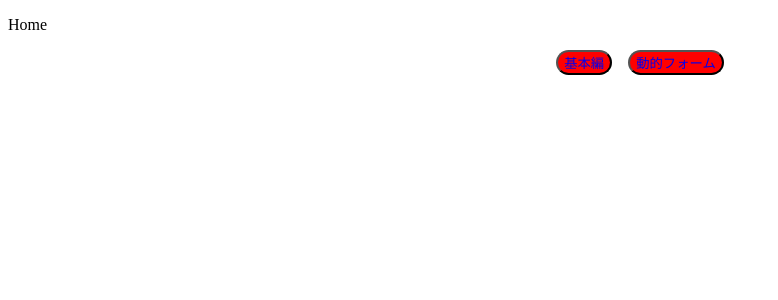
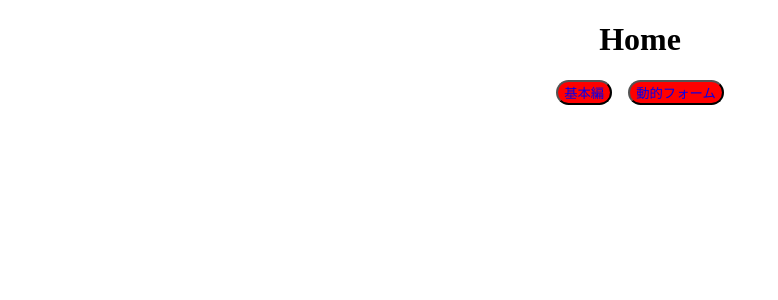
Before and after one commit to azufb/sampleFormAppWithVite, a React (Vite) app: page / in a window 1280 px wide. Shown: the top 300 px of the page, without its empty margins (0-778 px from the left). Built offline with nearby package versions, Linux system fonts and the light colour scheme.

Commit message:
スタイル適用

```diff
--- a/src/components/Home.tsx
+++ b/src/components/Home.tsx
@@ -1,9 +1,10 @@
 import ContentsMenu from "./ContentsMenu";
+import { Title } from "../styles/Home";
 
 const Home = () => {
     return (
         <div>
-            <p>Home</p>
+            <Title>Home</Title>
             <ContentsMenu />
         </div>
     );
```
